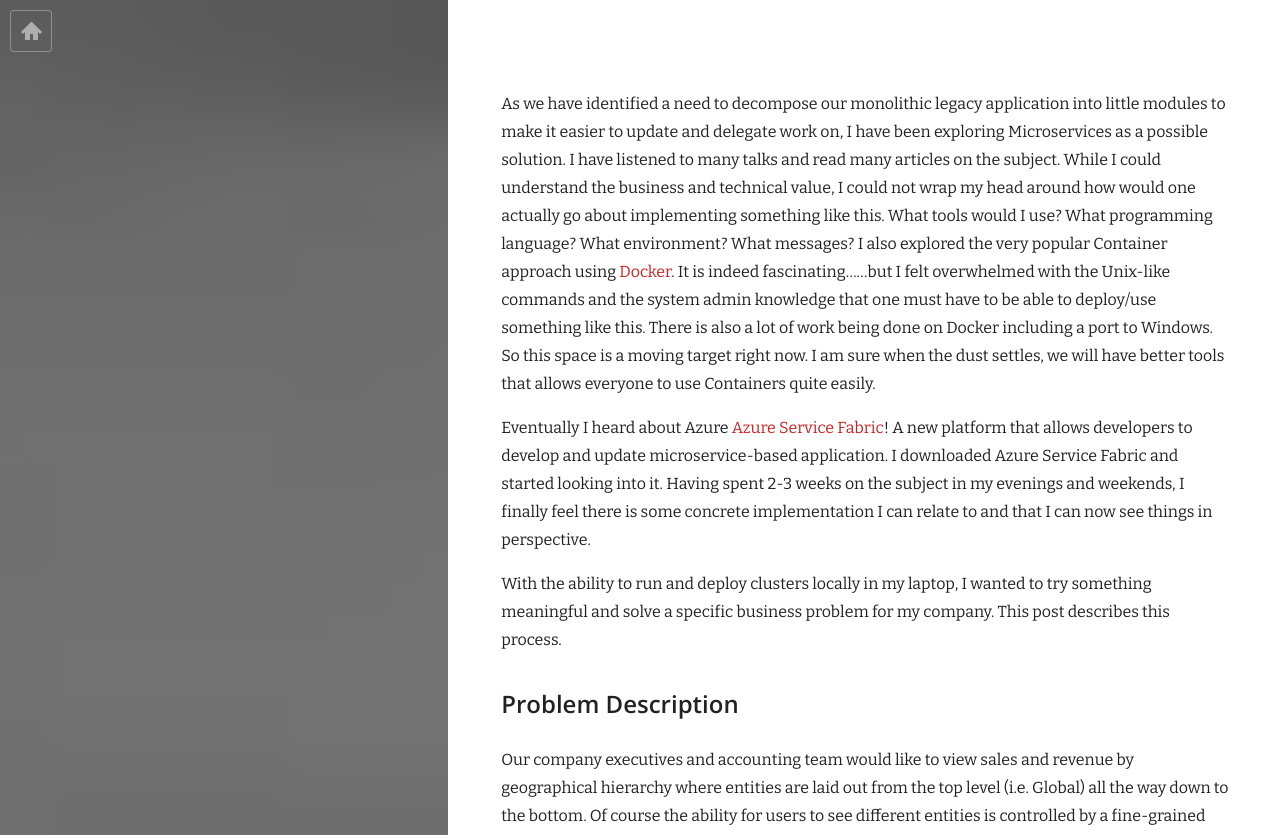
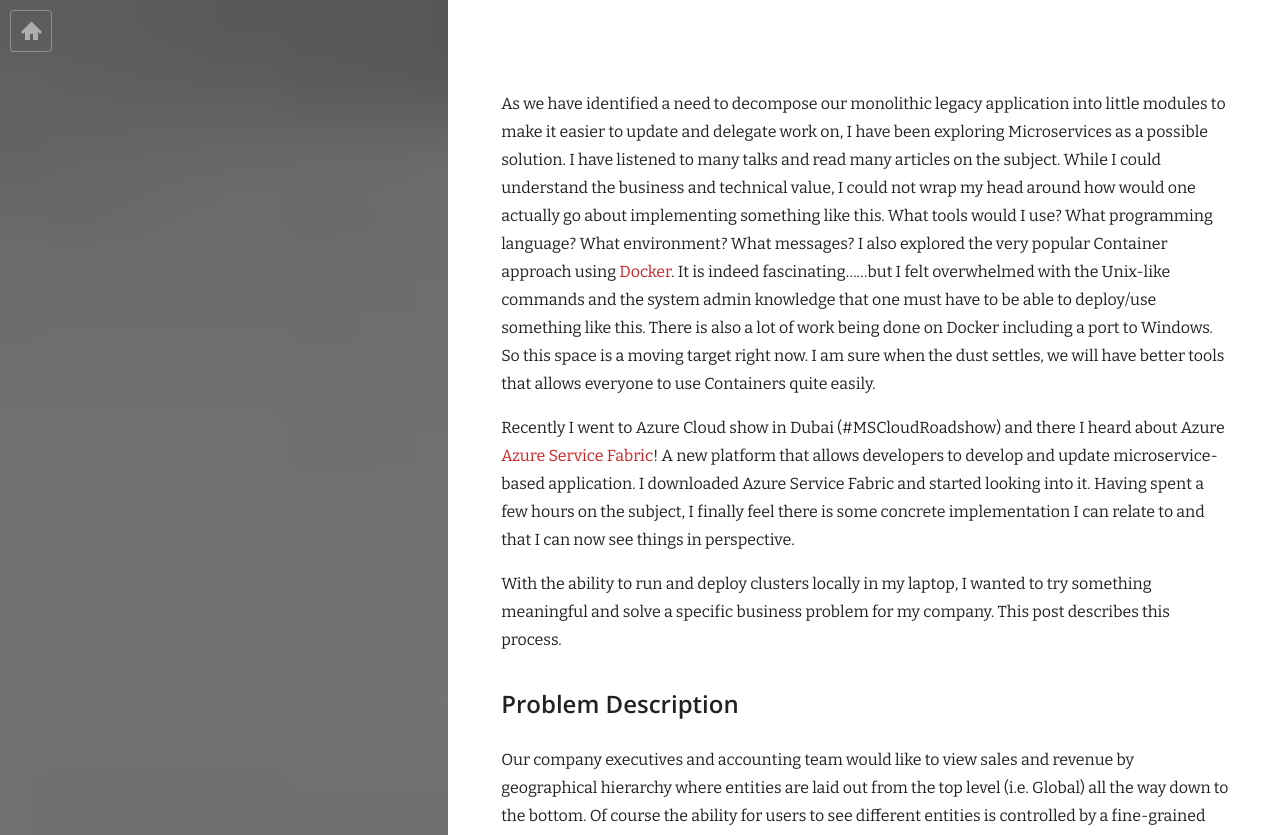
Before and after one commit to khaledhikmat/khaledhikmat.github.io, a Jekyll site: the page built from _posts/2016-02-24-azure-service-fabric.markdown, in a window 1280 px wide. Shown: the top 835 px of the page. Built offline with Jekyll 4.4.1, drawn with Linux system fonts in a browser that asks for light colours; nearby versions of some CDN libraries; some of the changed text lies outside the part shown.

Commit message:
Changed the Service Fabric post until after the Dubai show

```diff
--- a/_posts/2016-02-04-azure-service-fabric.markdown
+++ b/_posts/2016-02-24-azure-service-fabric.markdown
@@ -10,7 +10,7 @@
 
 As we have identified a need to decompose our monolithic legacy application into little modules to make it easier to update and delegate work on, I have been exploring Microservices as a possible solution. I have listened to many talks and read many articles on the subject. While I could understand the business and technical value, I could not wrap my head around how would one actually go about implementing something like this. What tools would I use? What programming language? What environment? What messages? I also explored the very popular Container approach using [Docker](https://www.docker.com/). It is indeed fascinating......but I felt overwhelmed with the Unix-like commands and the system admin knowledge that one must have to be able to deploy/use something like this. There is also a lot of work being done on Docker including a port to Windows. So this space is a moving target right now. I am sure when the dust settles, we will have better tools that allows everyone to use Containers quite easily.
 
-Eventually I heard about Azure [Azure Service Fabric](https://azure.microsoft.com/en-us/services/service-fabric/)! A new platform that allows developers to develop and update microservice-based application. I downloaded Azure Service Fabric and started looking into it. Having spent 2-3 weeks on the subject in my evenings and weekends, I finally feel there is some concrete implementation I can relate to and that I can now see things in perspective.
+Recently I went to Azure Cloud show in Dubai (#MSCloudRoadshow) and there I heard about Azure [Azure Service Fabric](https://azure.microsoft.com/en-us/services/service-fabric/)! A new platform that allows developers to develop and update microservice-based application. I downloaded Azure Service Fabric and started looking into it. Having spent a few hours on the subject, I finally feel there is some concrete implementation I can relate to and that I can now see things in perspective.
 
 With the ability to run and deploy clusters locally in my laptop, I wanted to try something meaningful and solve a specific business problem for my company. This post describes this process.
 
```
Also changed, not shown: other parts of _posts/2016-02-24-azure-service-fabric.markdown (+1 -1 lines).
